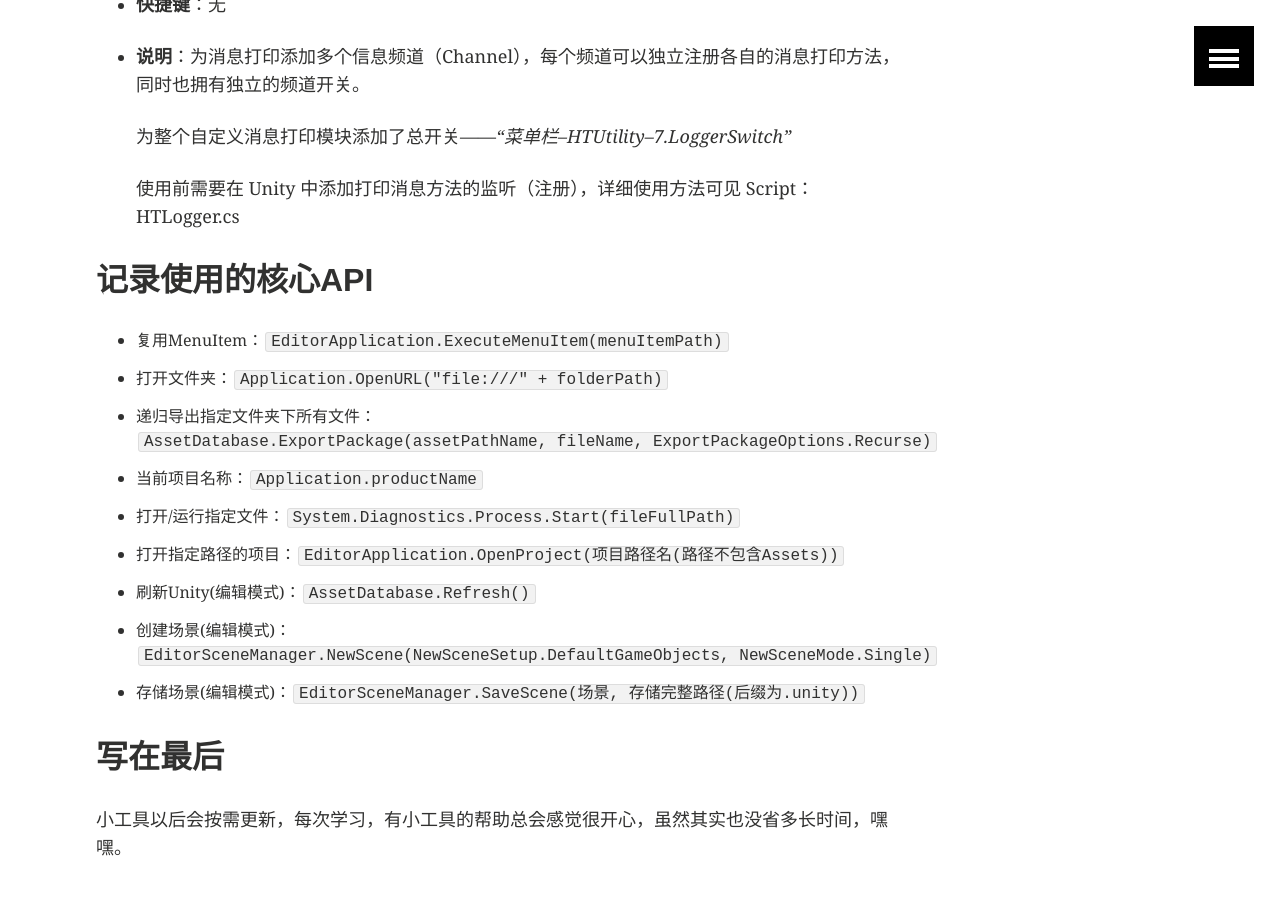
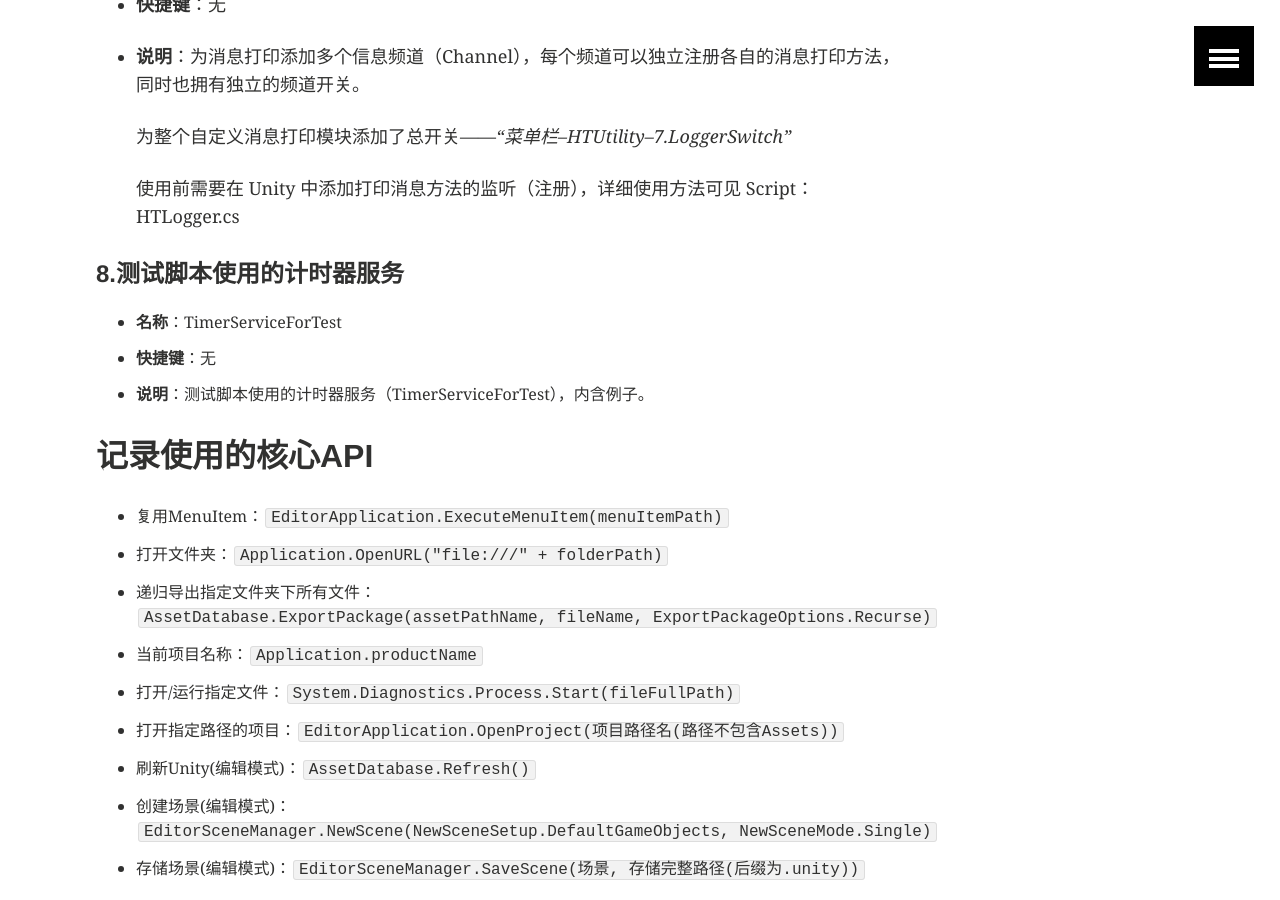
Before and after one commit to HuskyTGame/HuskyTGame.github.io, a Jekyll site: the page built from _posts/framework/2019-09-11-日常学习使用的小工具.md, in a window 1280 px wide and 900 px high, scrolled down 1970 px. Built offline with Jekyll 4.4.1, drawn with Linux system fonts in a browser that asks for light colours.

Commit message:
Update 2019-09-11-日常学习使用的小工具.md

```diff
--- a/_posts/framework/2019-09-11-日常学习使用的小工具.md
+++ b/_posts/framework/2019-09-11-日常学习使用的小工具.md
@@ -64,6 +64,12 @@ image:
 
   使用前需要在 Unity 中添加打印消息方法的监听（注册），详细使用方法可见 Script：HTLogger.cs
 
+#### 8.测试脚本使用的计时器服务
+
+- **名称**：TimerServiceForTest
+- **快捷键**：无
+- **说明**：测试脚本使用的计时器服务（TimerServiceForTest），内含例子。
+
 ## 记录使用的核心API
 
 * 复用MenuItem：`EditorApplication.ExecuteMenuItem(menuItemPath)`
```
